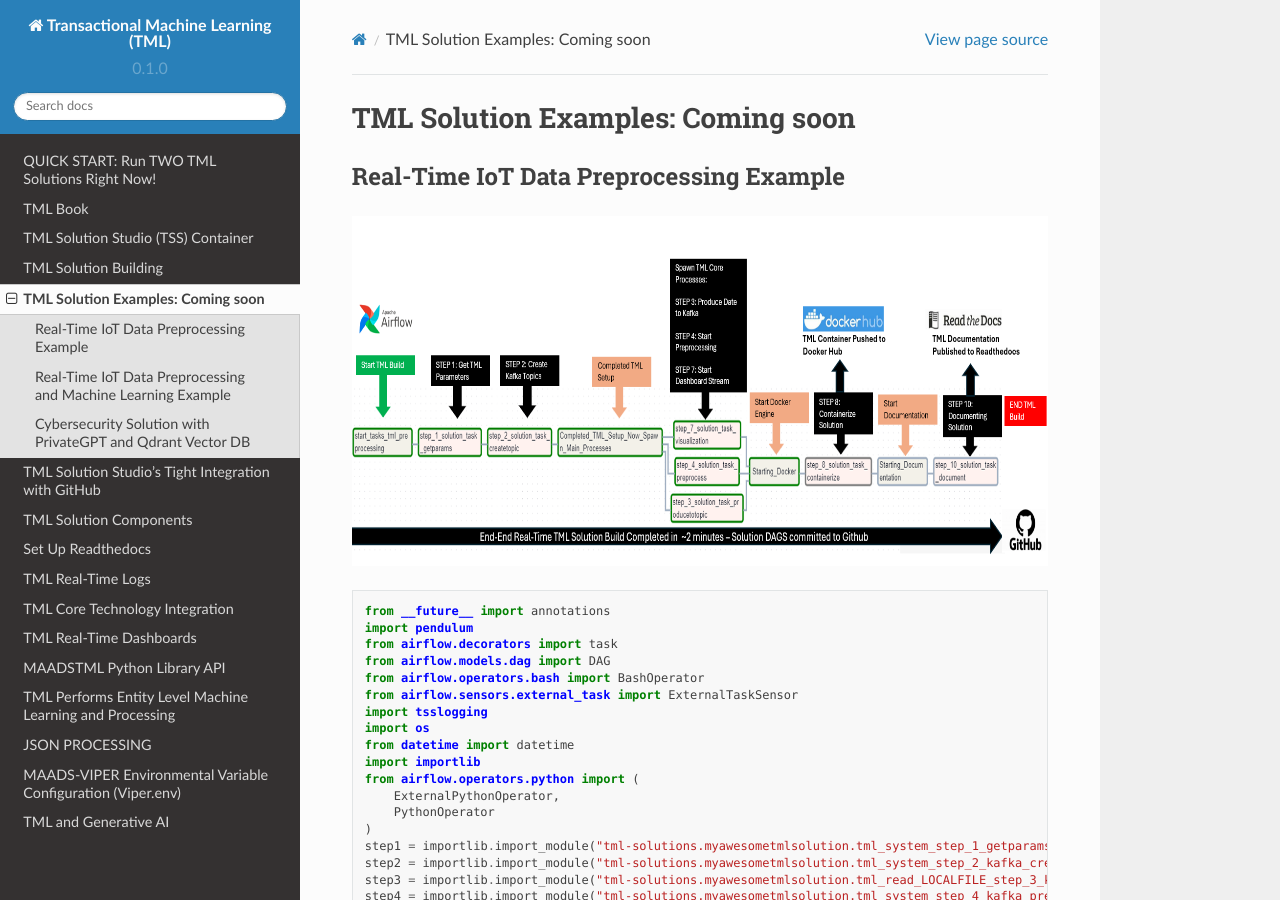
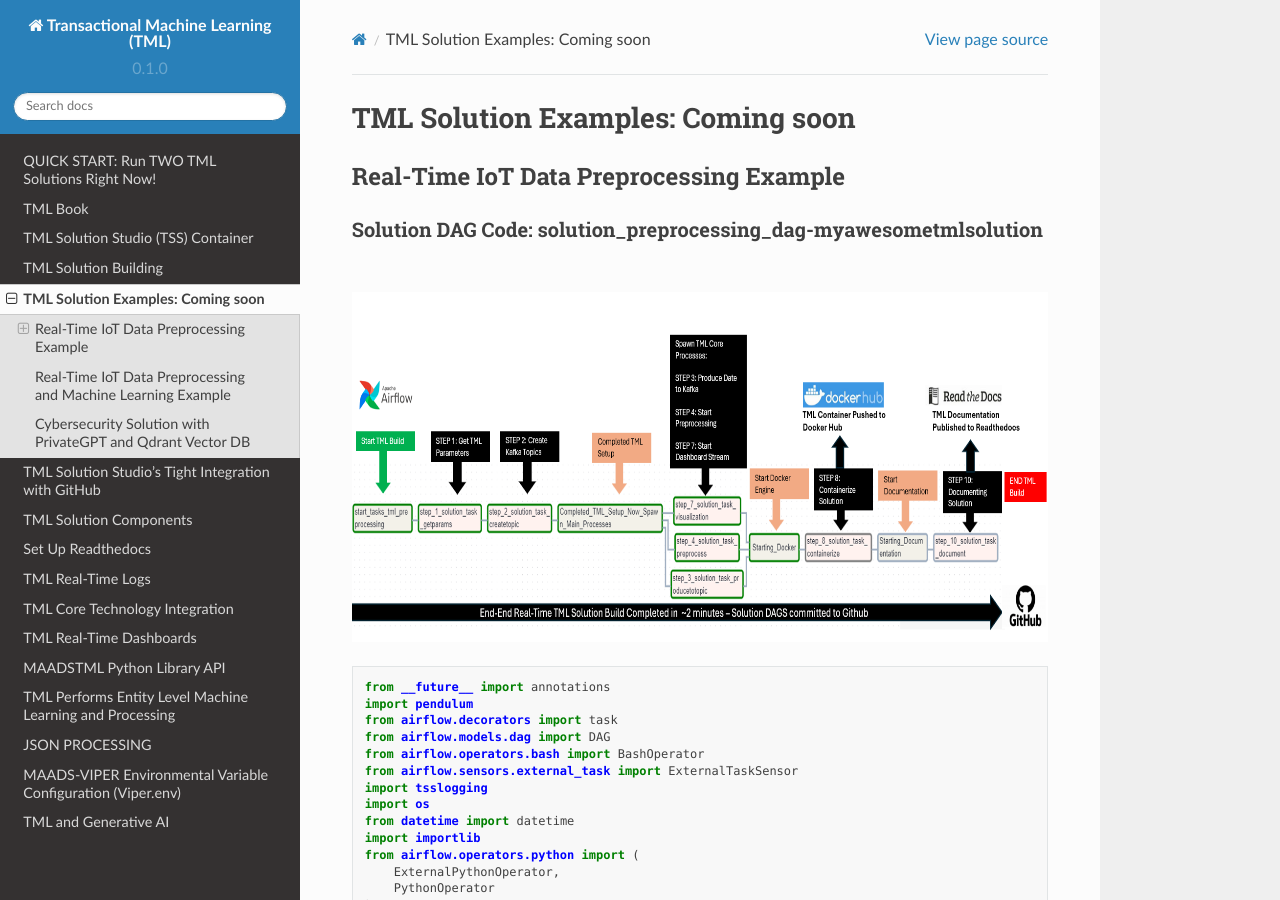
Before and after one commit to smaurice101/readthedocs, a Sphinx documentation site: the page built from docs/source/examples.rst, in a window 1280 px wide and 900 px high. Built offline with Sphinx 7.4.7 and the Read the Docs theme 2.0.0, drawn with Linux system fonts in a browser that asks for light colours.

Commit message:
Update examples.rst

```diff
--- a/docs/source/examples.rst
+++ b/docs/source/examples.rst
@@ -3,6 +3,9 @@ TML Solution Examples: Coming soon
 
 Real-Time IoT Data Preprocessing Example
 ----------------------
+
+Solution DAG Code: solution_preprocessing_dag-myawesometmlsolution
+^^^^^^^^^^^^^^^^^^^^^^^^^^^^^^^^^
 
 .. figure:: soldags1.png
    :scale: 70%
```
